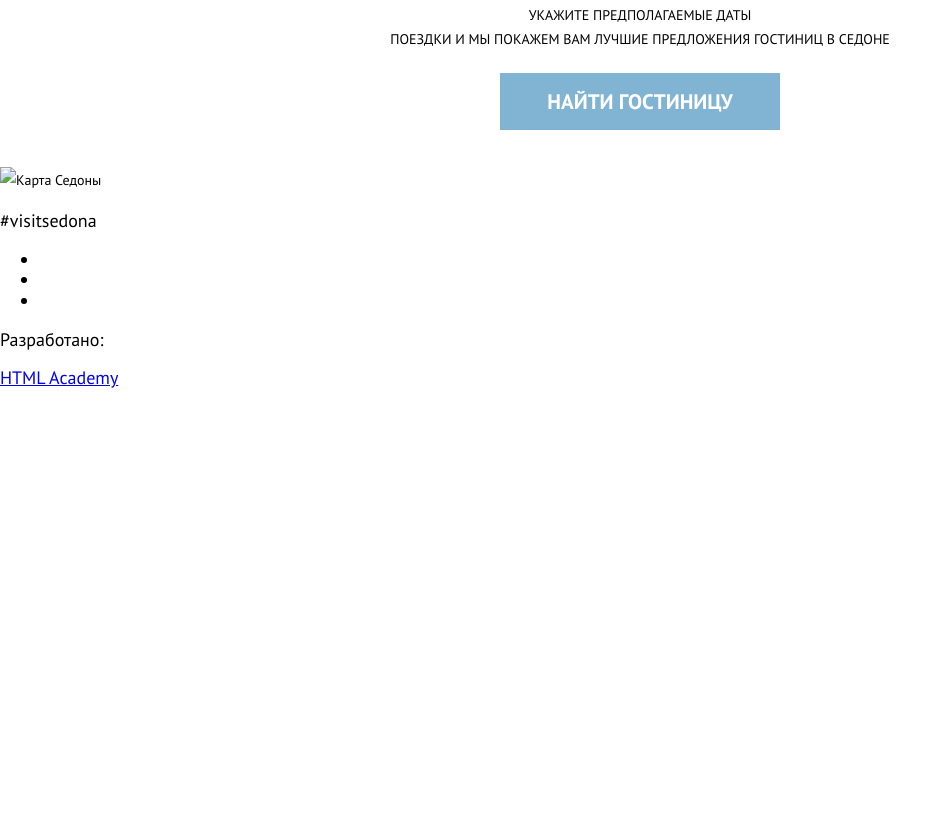
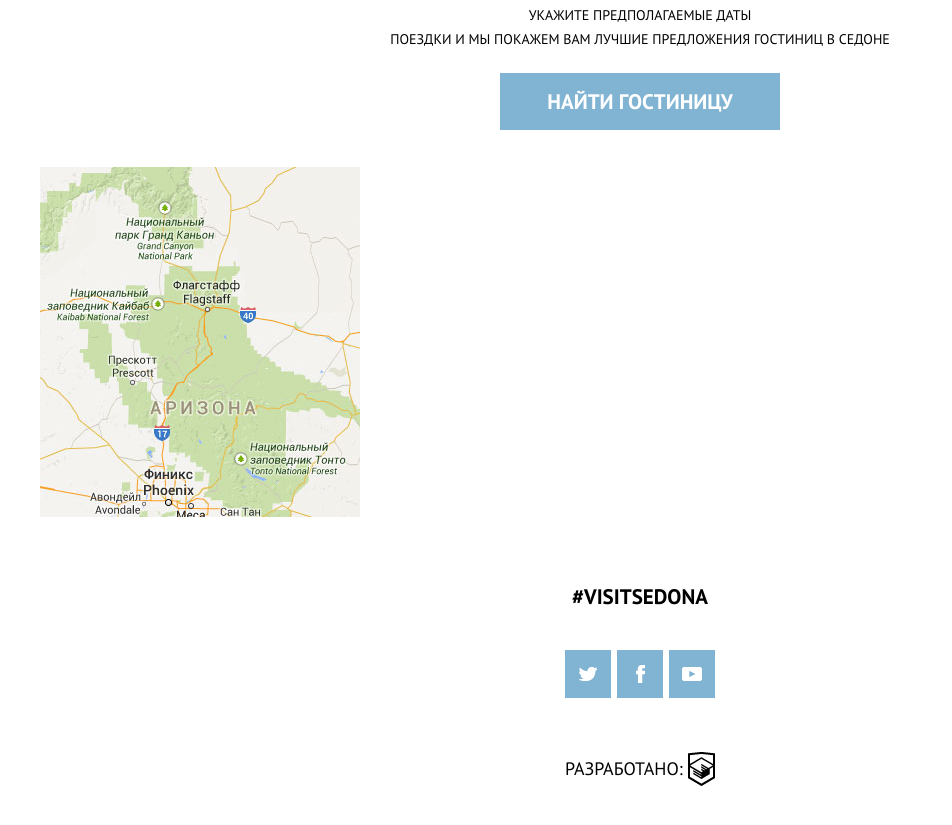
Before and after one commit to enmalafeev/sedona, a website: page app/index.html in a window 1280 px wide. Shown: the part 3010-3835 px from the top of the page, without its empty margins (0-952 px from the left). Before the commit the page ends 3399 px from the top, so only its background shows below. Drawn offline with Linux system fonts and the light colour scheme.

Commit message:
section map + page footer done

```diff
--- a/app/index.html
+++ b/app/index.html
@@ -109,22 +109,24 @@
         </div>
 
         <section class="map">
-          <img src="img/map.jpg" alt="Карта Седоны" class="map__img" width="320" height="350">
+          <img src="img/map-mobile.jpg" alt="Карта Седоны" class="map__img" width="320" height="350">
         </section>
 
       </section>
     </main>
 
     <footer class="page-footer">
-      <p>#visitsedona</p>
+      <p class="hashtag">#visitsedona</p>
       <ul class="social-icons">
-        <li class="social-icons__item"><a href="#"></a></li>
-        <li class="social-icons__item"><a href="#"></a></li>
-        <li class="social-icons__item"><a href="#"></a></li>
+        <li><a href="#" class="twitter"><span class="visually-hidden">Twitter</span></a></li>
+        <li><a href="#" class="facebook"><span class="visually-hidden">acebook</span></a></li>
+        <li><a href="#" class="youtube"><span class="visually-hidden">Youtube</span></a></li>
       </ul>
       <div class="creator">
         <p class="creator__text">Разработано:</p>
-        <a href="#" class="creator__link"> HTML Academy</a>
+        <a href="#" class="creator__link">
+          <span class="visually-hidden">HTML Academy</span>
+        </a>
       </div>
     </footer>
 
--- a/app/sass/blocks/creator.scss
+++ b/app/sass/blocks/creator.scss
@@ -0,0 +1,19 @@
+.creator {
+  display: flex;
+  justify-content: space-between;
+  align-items: center;
+  width: 150px;
+  margin: 0 auto;
+}
+
+.creator__text {
+  @include fontsource('ptsans', 18px, normal, 26px);
+  color: #000;
+  text-transform: uppercase;
+}
+
+.creator__link {
+  background: url("../img/htmlacademy.png") no-repeat center;
+  width: 27px;
+  height: 34px;
+}
--- a/app/sass/blocks/map.scss
+++ b/app/sass/blocks/map.scss
@@ -0,0 +1,3 @@
+.map {
+  @include container;
+}
--- a/app/sass/blocks/page-footer.scss
+++ b/app/sass/blocks/page-footer.scss
@@ -0,0 +1,14 @@
+.page-footer {
+  @include container;
+  text-align: center;
+  padding-top: 38px;
+  padding-bottom: 25px;
+}
+
+.hashtag {
+  @include fontsource('ptsansbold', 21px, bold, 26px);
+  text-transform: uppercase;
+  color: #000;
+
+  margin-bottom: 40px;
+}
--- a/app/sass/blocks/social-icons.scss
+++ b/app/sass/blocks/social-icons.scss
@@ -0,0 +1,31 @@
+.social-icons {
+  display: flex;
+  justify-content: space-between;
+
+  width: 150px;
+
+  margin: 0 auto;
+  margin-bottom: 40px;
+  padding: 0;
+
+  list-style: none;
+}
+
+.social-icons a {
+  display: block;
+  background-color: $blue;
+  width: 46px;
+  height: 48px;
+}
+
+.twitter {
+  background: url("../img/icon-twitter.png") no-repeat center;
+}
+
+.facebook {
+  background: url("../img/icon-facebook.png") no-repeat center;
+}
+
+.youtube {
+  background: url("../img/icon-youtube.png") no-repeat center;
+}
```
Also changed, not shown: app/css/style.css, app/css/style.min.css, app/img/htmlacademy.png (added), app/img/icon-facebook.png (added), app/img/icon-twitter.png (added), app/img/icon-youtube.png (added), app/img/map-mobile.jpg (added).
